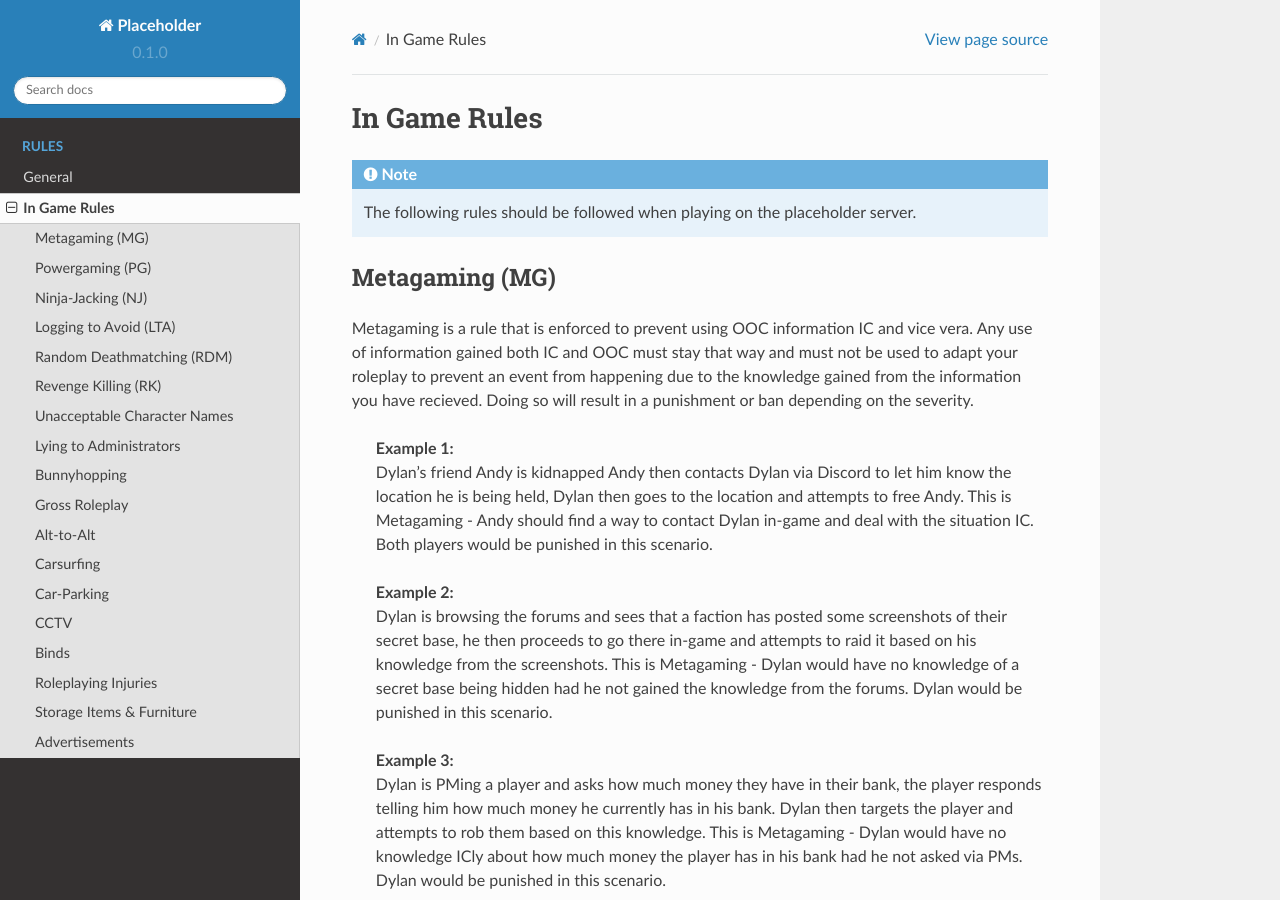
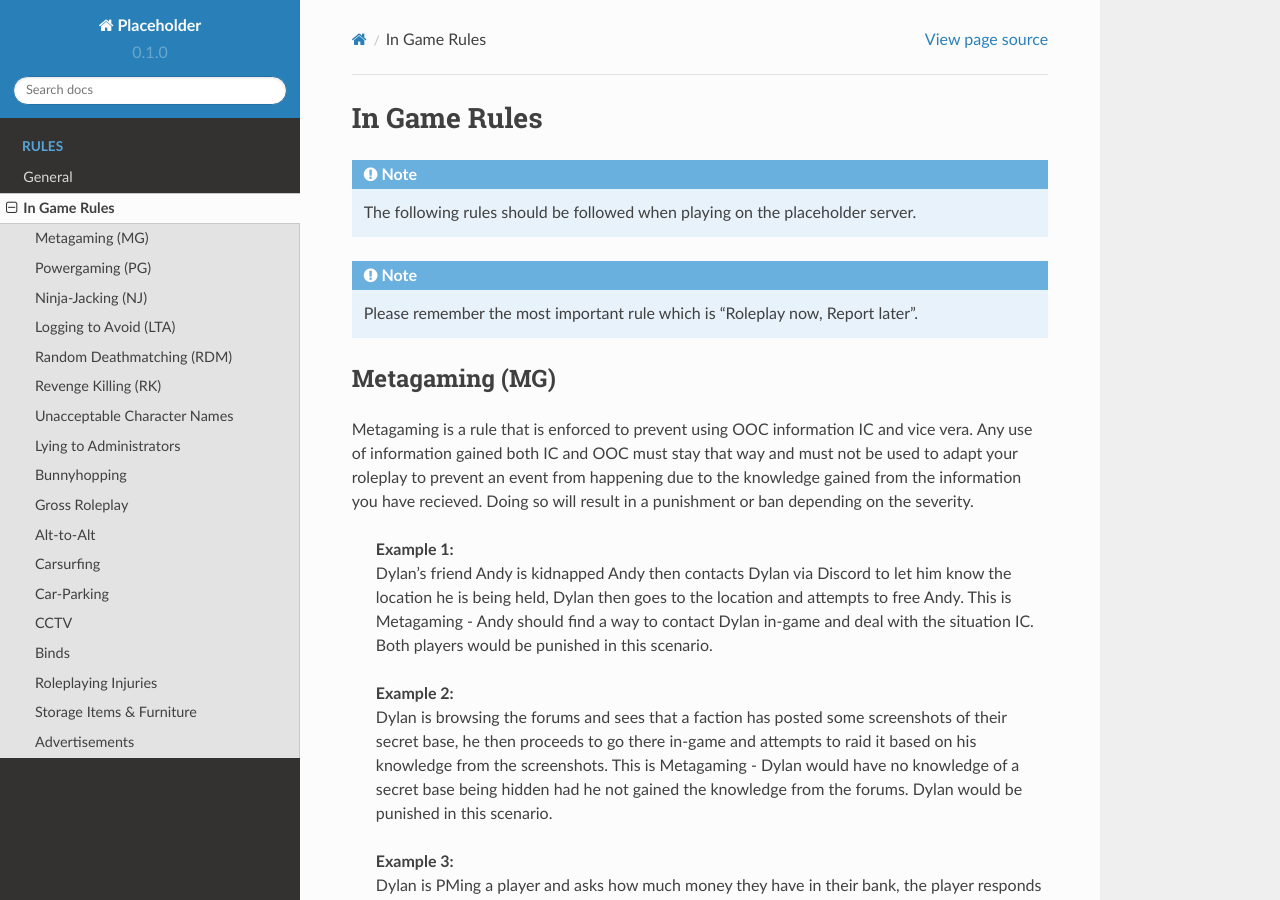
Before and after one commit to Illeeminati/doc, a Sphinx documentation site: the page built from docs/source/rules/ig_rules.rst, in a window 1280 px wide and 900 px high. Built offline with Sphinx 7.4.7 and the Read the Docs theme 2.0.0, drawn with Linux system fonts in a browser that asks for light colours.

Commit message:
Update ig_rules.rst

```diff
--- a/docs/source/rules/ig_rules.rst
+++ b/docs/source/rules/ig_rules.rst
@@ -5,6 +5,8 @@ In Game Rules
 .. note::
   The following rules should be followed when playing on the placeholder server.
 
+.. note::
+  Please remember the most important rule which is "Roleplay now, Report later".
 ***************
 Metagaming (MG)
 ***************
```
